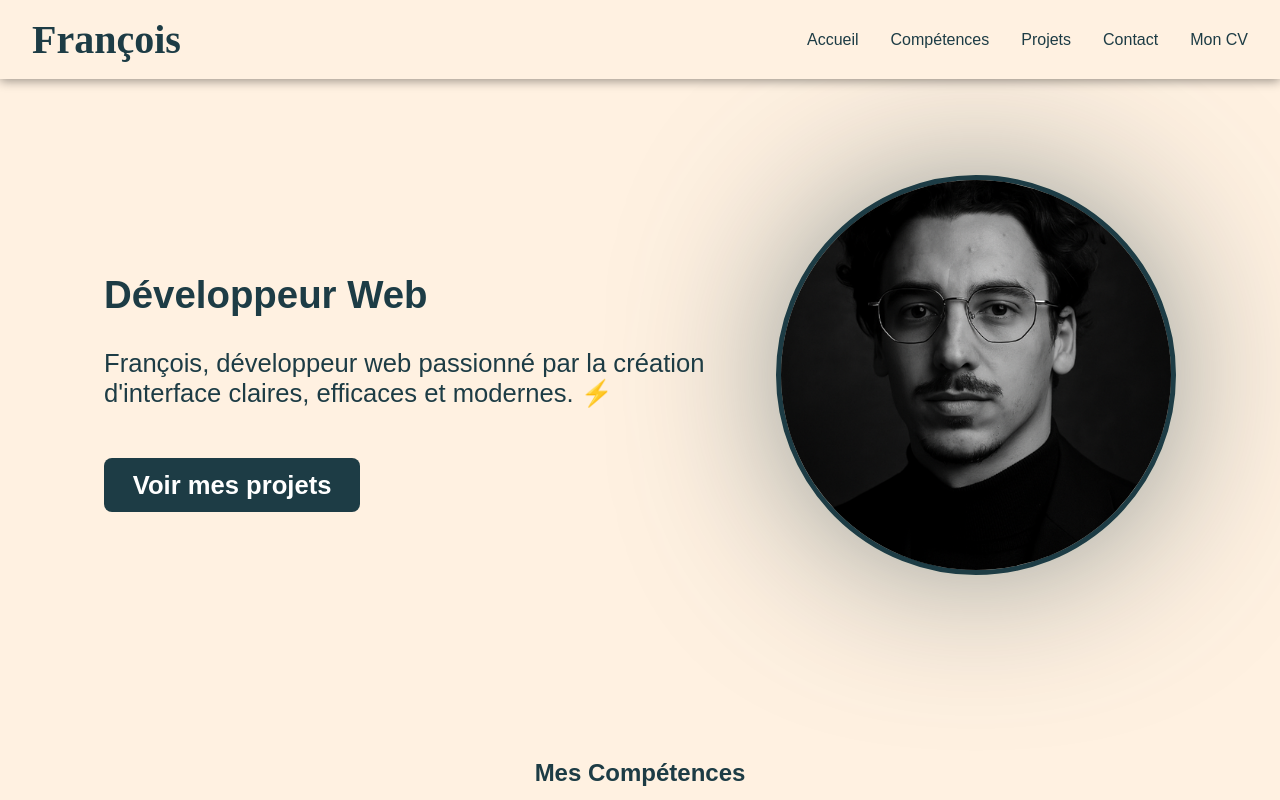
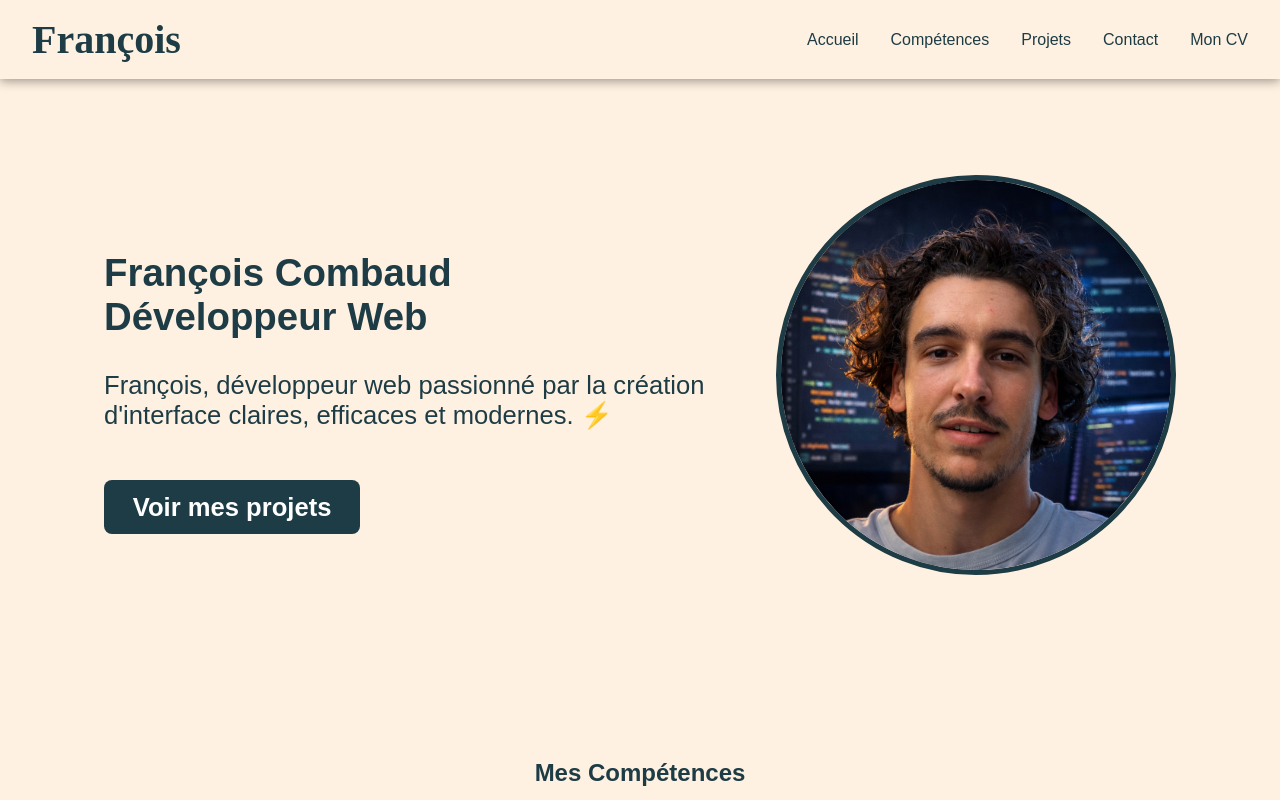
Before and after one commit to FrancoisC98/Portfolio, a React (Vite) app: page / in a window 1280 px wide. Shown: the top 800 px of the page. Built offline with nearby package versions, Linux system fonts and the light colour scheme; a web font is replaced by a local one.

Commit message:
update portofolio

```diff
--- a/src/Me.jsx
+++ b/src/Me.jsx
@@ -5,7 +5,7 @@ function Presentation() {
     <section id="home" className="hero">
       <div className="hero-content">
         <div className="hero-text">
-          <h1>Développeur Web</h1>
+          <h1>François Combaud <br />Développeur Web</h1>
           <p>François, développeur web passionné par la création d'interface claires, efficaces et modernes. ⚡</p>
           <a href="#projects" className="hero-btn">Voir mes projets</a>
         </div>
--- a/src/style.css
+++ b/src/style.css
@@ -60,28 +60,11 @@ body {
   width: 400px;
   height: 400px;
   border-radius: 50%;
-  border: 5px solid #1D3C45; /* Ton cercle de couleur */
+  border: 5px solid #1D3C45;
   object-fit: cover;
   position: relative;
   z-index: 1;
 }
-
-/* Ajout du halo flou derrière */
-.hero-image::before {
-  content: '';
-  position: absolute;
-  top: 50px; /* Remonte un peu vers le haut */
-  left: 50%;
-  transform: translateX(-50%);
-  width: 300px;
-  height: 300px;
-  background: #1D3C45; /* Même couleur que ton cercle */
-  border-radius: 50%;
-  filter: blur(100px); /* Intensité du flou */
-  z-index: 0;
-}
-
-
 
 .hero-btn {
   display: inline-block;
```
Also changed, not shown: src/assets/images/photo.png.
